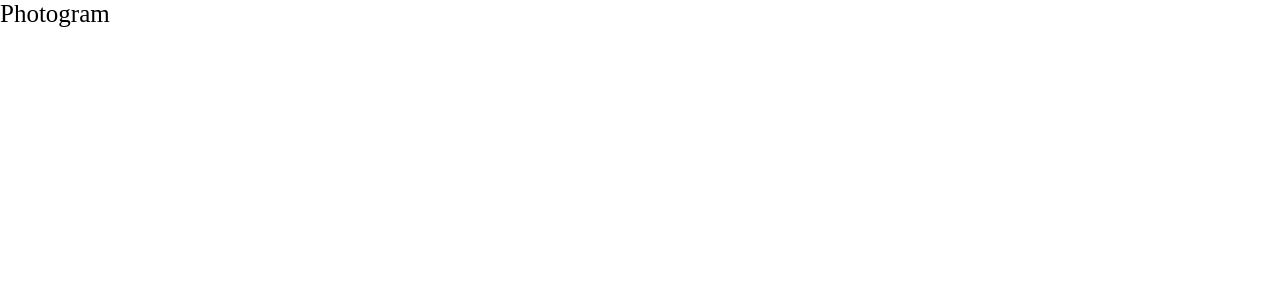
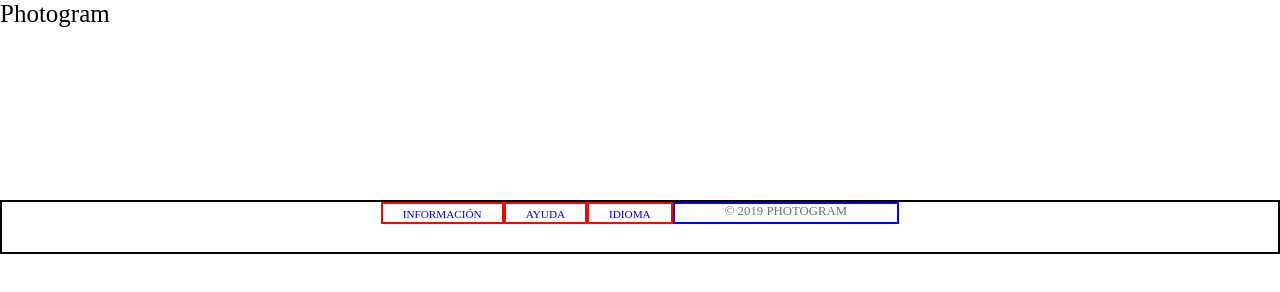
Before and after one commit to steelherrera/photogram, a React app: page / in a window 1280 px wide. Built offline with nearby package versions, Linux system fonts and the light colour scheme; a web font is replaced by a local one.

Commit message:
Cambiazo

```diff
--- a/src/CSS/Components/_footer.scss
+++ b/src/CSS/Components/_footer.scss
@@ -0,0 +1,37 @@
+footer{
+    height: 50px;
+    position: relative;
+    top: 200px;
+    justify-content: space-between;
+    border: 2px solid black;
+    .nav-bar{
+        @include reset();
+        justify-content: center;
+        display: flex;
+        .nav-item{
+            @include reset();
+            list-style-type: none;
+            padding: 0 20px;
+            height: auto;
+            border: 2px solid red;
+            .nav-link{
+                font-size: 0.7em;
+                text-decoration: none;
+            }
+            .nav-link:hover{
+                color: $links;
+            }
+        }
+        .nav-item:last-child{
+            border:none;
+        }
+        .copyrigth{
+            list-style-type: none;
+            padding: 0 50px;
+            border:2px solid blue;
+            height: auto;
+            color: $links-header;
+            font-size: 0.8em;
+        }
+    }
+}
--- a/src/CSS/style.scss
+++ b/src/CSS/style.scss
@@ -11,6 +11,7 @@
 @import 'general';
 
 @import 'Components/header';
+@import 'Components/footer';
 
 /*Components definition*/
 /*@import 'Components/aside';
--- a/src/Components/App.js
+++ b/src/Components/App.js
@@ -2,6 +2,7 @@ import React, { Component } from 'react'
 import {BrowserRouter, Route} from 'react-router-dom'
 
 import Header from './Layout/Header'
+import Footer from './Layout/Footer'
 
 class App extends Component {
 
@@ -10,6 +11,7 @@ class App extends Component {
     	  <BrowserRouter>
 					<main>
 							<Header />
+							<Footer />
 					</main>
 				</BrowserRouter>
     	)
--- a/src/Components/Layout/Footer.js
+++ b/src/Components/Layout/Footer.js
@@ -0,0 +1,19 @@
+import React, { Component } from 'react'
+class Footer extends Component {
+
+	render() {
+    	return (
+			<footer>
+				<div className="container">
+					<ul className="nav-bar">
+						<li className="nav-item"><a className="nav-link" href="#">INFORMACIÓN</a></li>
+						<li className="nav-item"><a className="nav-link" href="#">AYUDA</a></li>
+						<li className="nav-item"><a className="nav-link" href="#">IDIOMA</a></li>
+                        <li className="copyrigth">&copy; 2019 PHOTOGRAM</li>
+					</ul>
+				</div>
+			</footer>
+    	)
+	}
+}
+export default Footer
```
Also changed, not shown: 1 other file.
